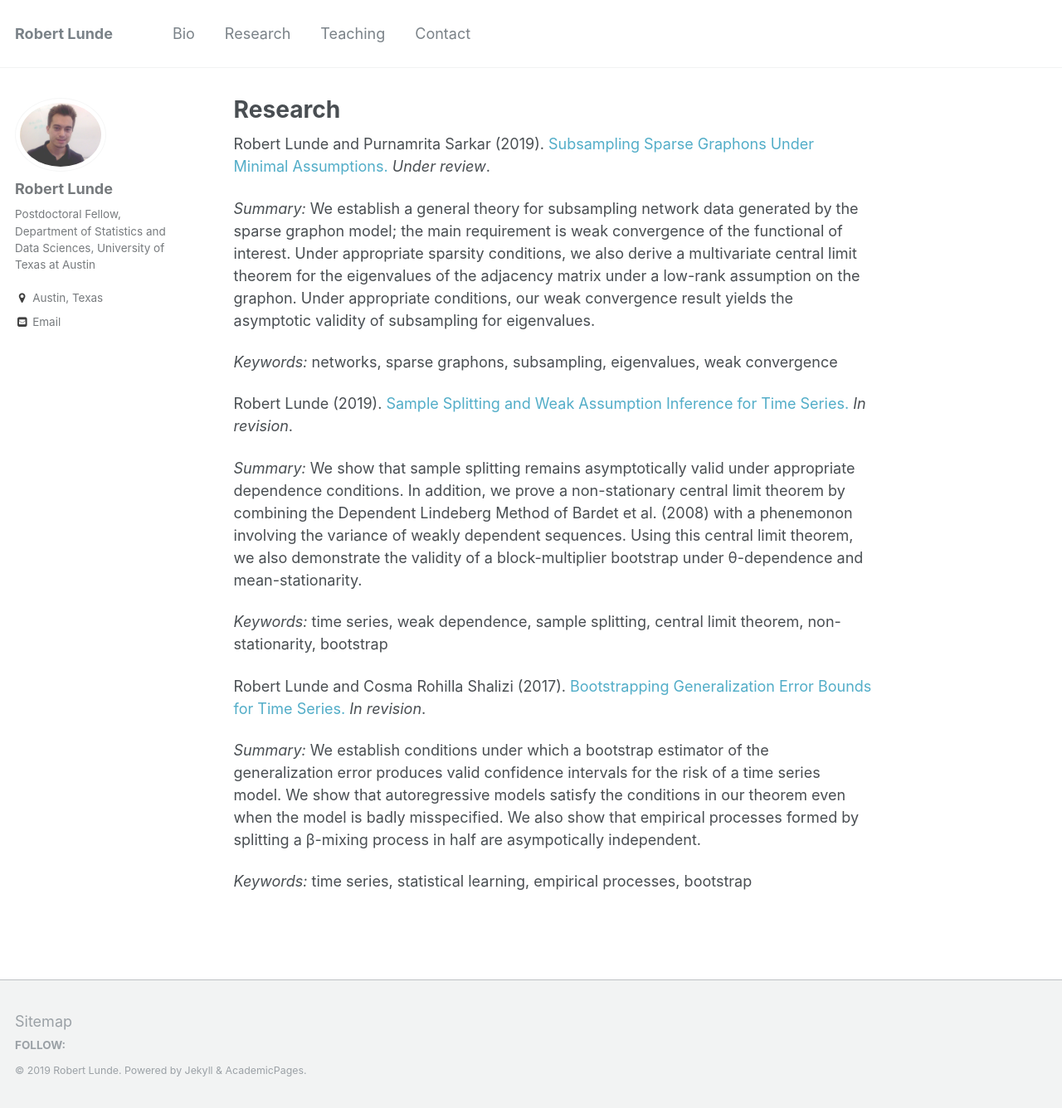
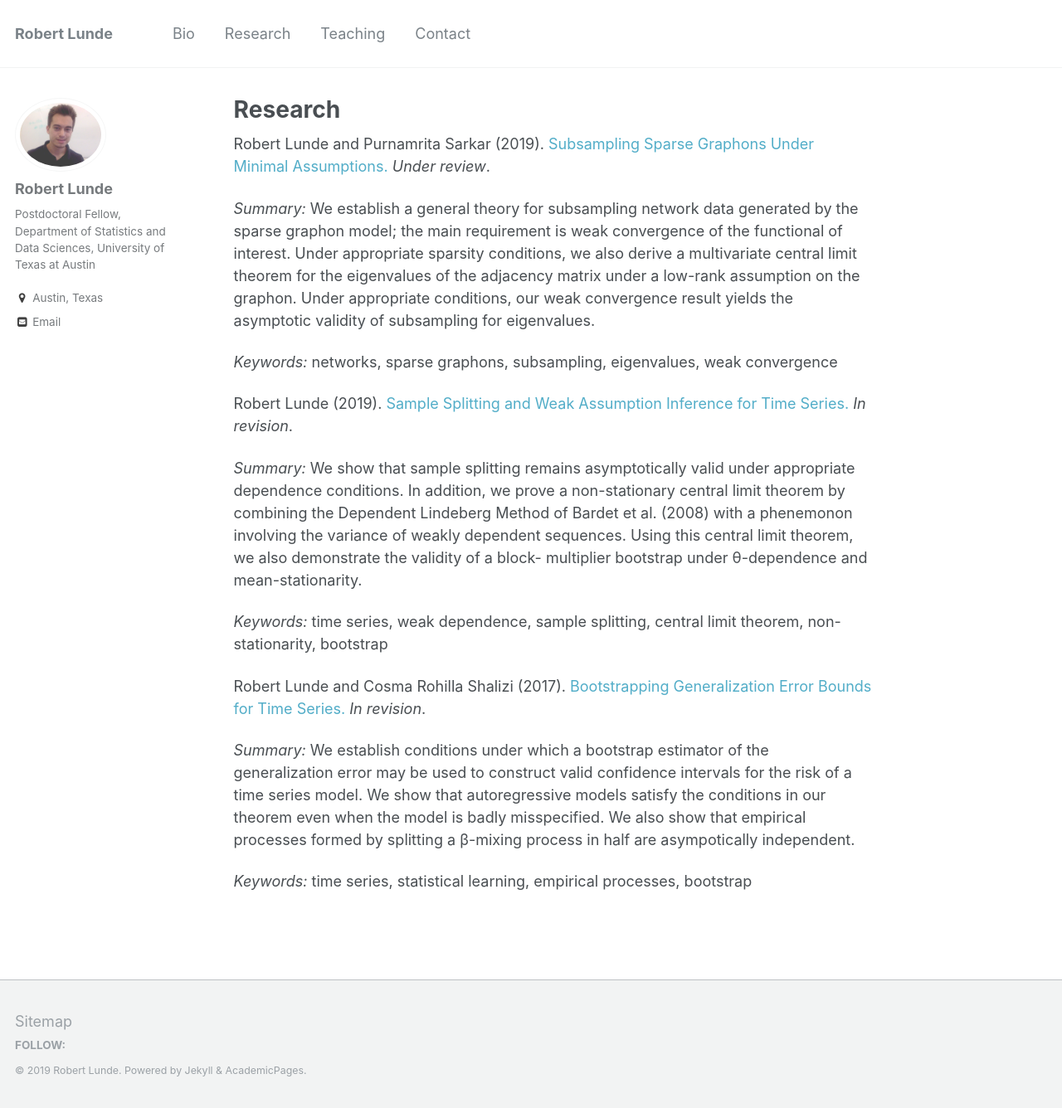
Before and after one commit to rslunde/rslunde.github.io, a Jekyll site: the page built from _pages/research.md, in a window 1280 px wide and 1336 px high. Shown: the whole window at 83% size. Built offline with Jekyll 4.4.1, drawn with Linux system fonts in a browser that asks for light colours.

Commit message:
update research

```diff
--- a/_pages/research.md
+++ b/_pages/research.md
@@ -18,15 +18,16 @@ Robert Lunde (2019). [Sample Splitting and Weak Assumption Inference for Time Se
 <i>Summary:</i> We show that sample splitting remains asymptotically valid under
 appropriate dependence conditions.  In addition, we prove a non-stationary central limit theorem by
 combining the Dependent Lindeberg Method of Bardet et al. (2008) with a phenemonon involving the variance of
-weakly dependent sequences.  Using this central limit theorem, we also demonstrate the validity of a block-multiplier bootstrap under &theta;-dependence and mean-stationarity.
+weakly dependent sequences.  Using this central limit theorem, we also demonstrate the validity of a block-
+multiplier bootstrap under &theta;-dependence and mean-stationarity.
 
 <i>Keywords:</i> time series, weak dependence, sample splitting, central limit theorem, non-stationarity, bootstrap
 
 Robert Lunde and Cosma Rohilla Shalizi (2017). [Bootstrapping Generalization Error Bounds for Time Series.](https://arxiv.org/pdf/1711.02834.pdf)  <i>In revision</i>.
 
-<i>Summary:</i> We establish conditions under which a bootstrap estimator of the generalization error produces
-valid confidence intervals for the risk of a time series model.  We show that autoregressive models satisfy
-the conditions in our theorem even when the model is badly misspecified.  We also show that empirical
-processes formed by splitting a &beta;-mixing process in half are asympotically independent.
+<i>Summary:</i> We establish conditions under which a bootstrap estimator of the generalization error may be
+used to construct valid confidence intervals for the risk of a time series model.  We show that autoregressive
+models satisfy the conditions in our theorem even when the model is badly misspecified.  We also show that
+empirical processes formed by splitting a &beta;-mixing process in half are asympotically independent.
 
 <i>Keywords:</i> time series, statistical learning, empirical processes, bootstrap
```
Also changed, not shown: 2 other files.
